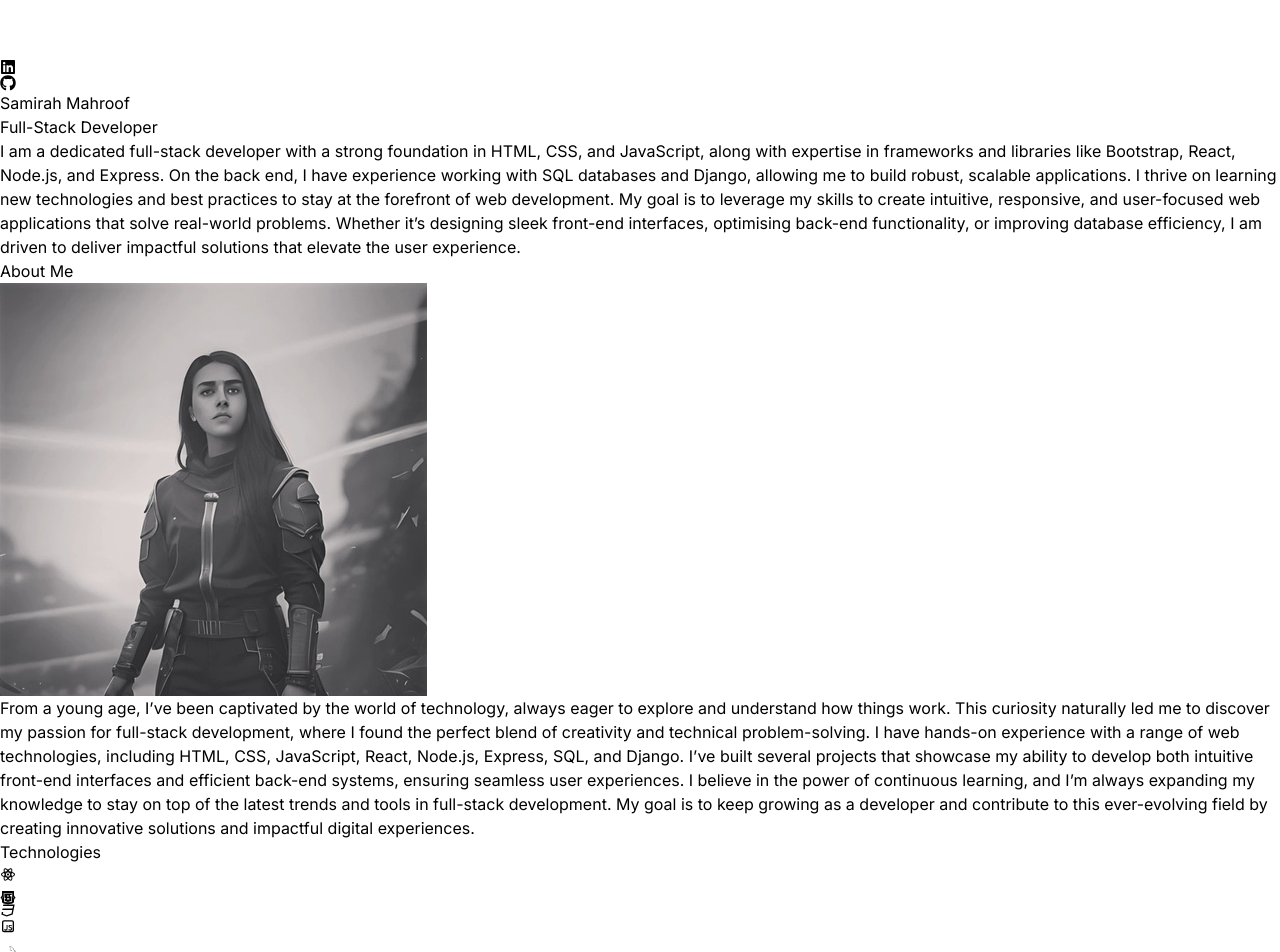
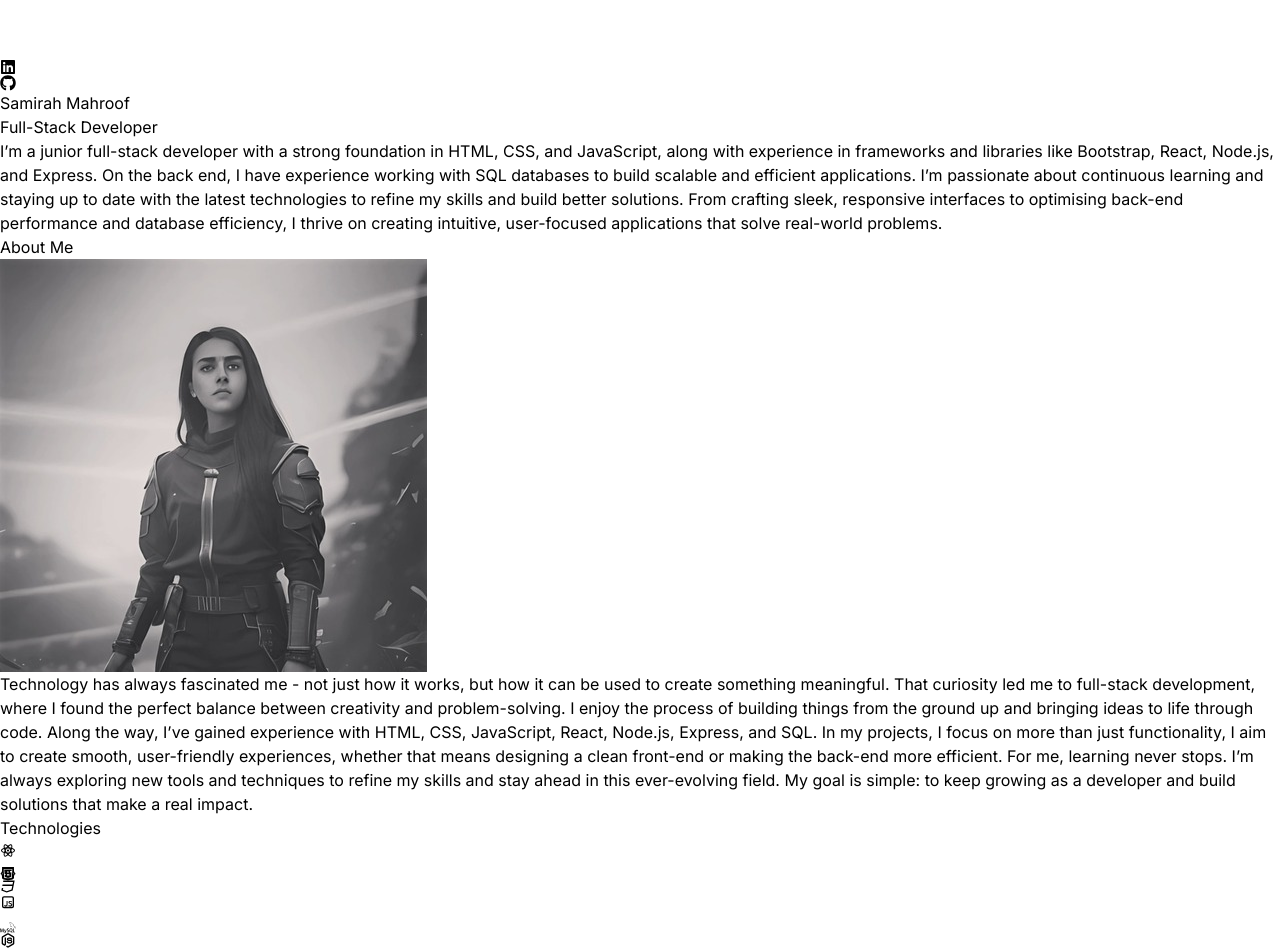
Before and after one commit to Samirah-M/react-portfolio, a React (Vite) app: page / in a window 1280 px wide. Shown: the part 240-1192 px from the top of the page. Built offline with nearby package versions, Linux system fonts and the light colour scheme.

Commit message:
updated about

```diff
--- a/src/constants/index.js
+++ b/src/constants/index.js
@@ -5,14 +5,13 @@ import project4 from "../assets/samirahMahroof.png";
 import project5 from "../assets/projects/marvel.png";
 import project6 from "../assets/projects/books&m.png";
 
-export const HERO_CONTENT = `I am a dedicated full-stack developer with a strong foundation in HTML, CSS, and JavaScript, along with expertise in frameworks and libraries like Bootstrap, React, Node.js, and Express. On the back end, I have experience working with SQL databases and Django, allowing me to build robust, scalable applications.
-I thrive on learning new technologies and best practices to stay at the forefront of web development. My goal is to leverage my skills to create intuitive, responsive, and user-focused web applications that solve real-world problems. Whether it’s designing sleek front-end interfaces, optimising back-end functionality, or improving database efficiency, I am driven to deliver impactful solutions that elevate the user experience.`;
+export const HERO_CONTENT = `I’m a junior full-stack developer with a strong foundation in HTML, CSS, and JavaScript, along with experience in frameworks and libraries like Bootstrap, React, Node.js, and Express. On the back end, I have experience working with SQL databases to build scalable and efficient applications. I’m passionate about continuous learning and staying up to date with the latest technologies to refine my skills and build better solutions. From crafting sleek, responsive interfaces to optimising back-end performance and database efficiency, I thrive on creating intuitive, user-focused applications that solve real-world problems.`;
 
-export const ABOUT_TEXT = `From a young age, I’ve been captivated by the world of technology, always eager to explore and understand how things work. This curiosity naturally led me to discover my passion for full-stack development, where I found the perfect blend of creativity and technical problem-solving.
+export const ABOUT_TEXT = `Technology has always fascinated me - not just how it works, but how it can be used to create something meaningful. That curiosity led me to full-stack development, where I found the perfect balance between creativity and problem-solving. I enjoy the process of building things from the ground up and bringing ideas to life through code.
 
-I have hands-on experience with a range of web technologies, including HTML, CSS, JavaScript, React, Node.js, Express, SQL, and Django. I’ve built several projects that showcase my ability to develop both intuitive front-end interfaces and efficient back-end systems, ensuring seamless user experiences.
+Along the way, I’ve gained experience with HTML, CSS, JavaScript, React, Node.js, Express, and SQL. In my projects, I focus on more than just functionality, I aim to create smooth, user-friendly experiences, whether that means designing a clean front-end or making the back-end more efficient.
 
-I believe in the power of continuous learning, and I’m always expanding my knowledge to stay on top of the latest trends and tools in full-stack development. My goal is to keep growing as a developer and contribute to this ever-evolving field by creating innovative solutions and impactful digital experiences.`;
+For me, learning never stops. I’m always exploring new tools and techniques to refine my skills and stay ahead in this ever-evolving field. My goal is simple: to keep growing as a developer and build solutions that make a real impact.`;
 
 export const PROJECTS = [
   {
```
